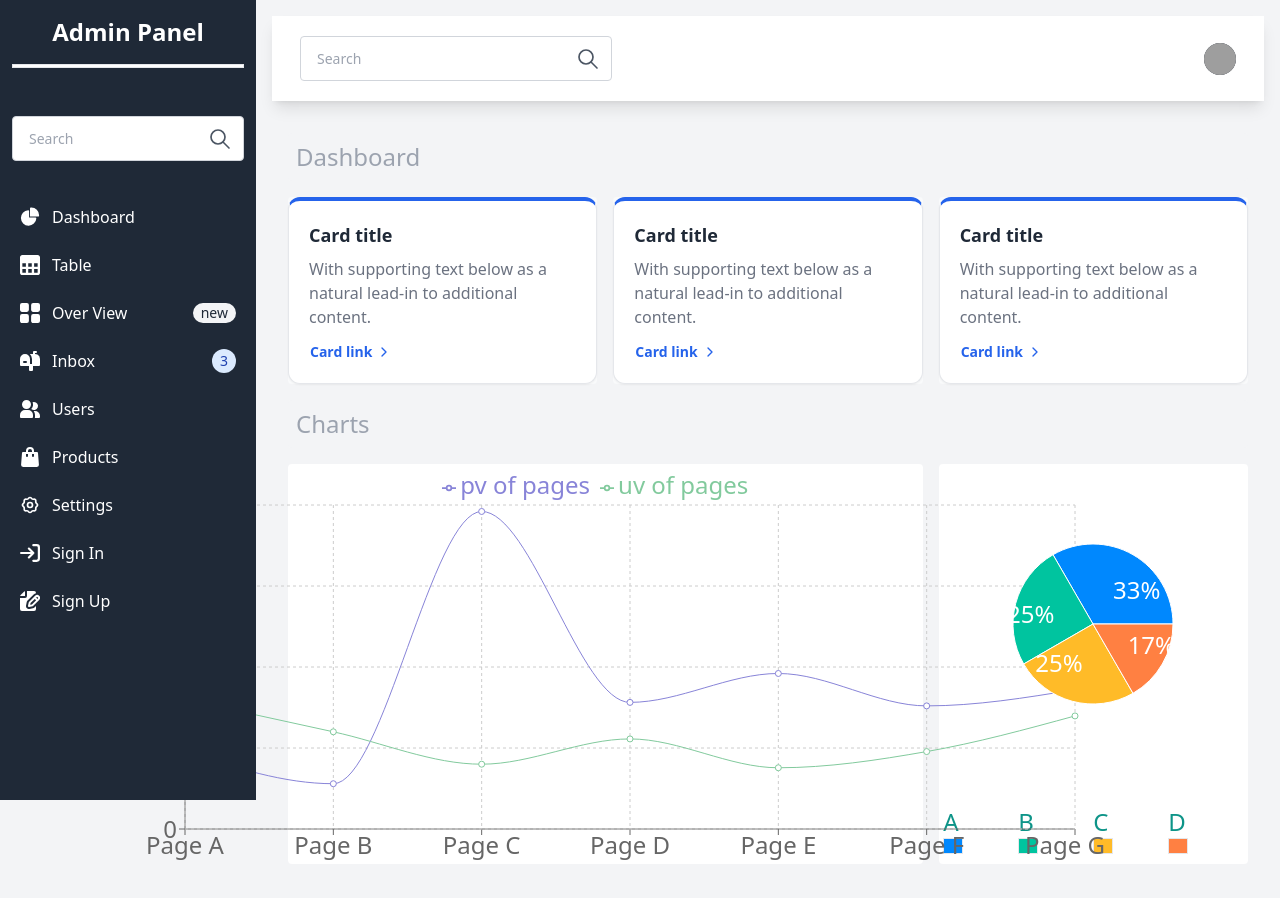
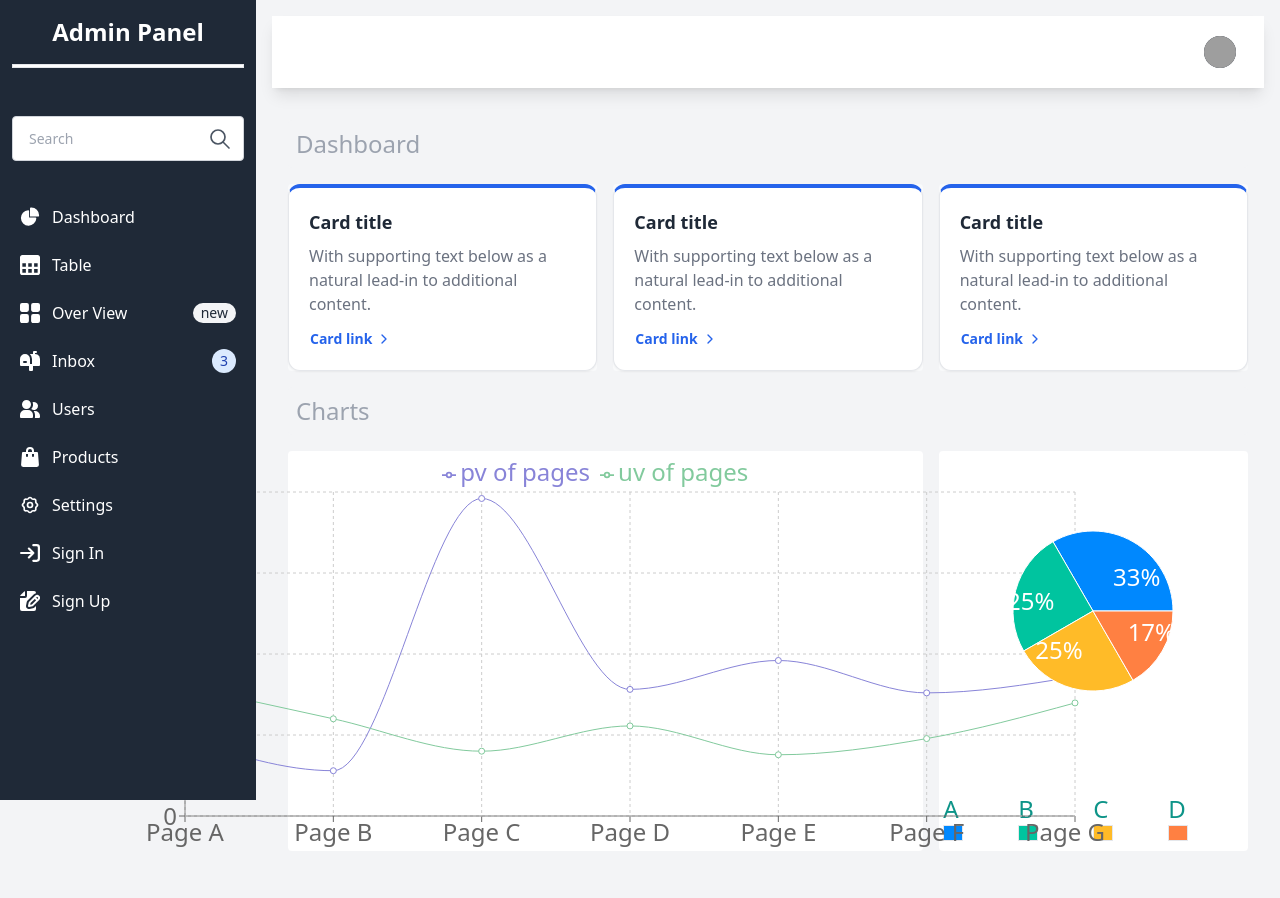
Before and after one commit to yadamoon/Admin-Panel, a React (Vite) app in the folder Dashboard/: page / in a window 1280 px wide. Shown: the top 898 px of the page. Built offline with nearby package versions, Linux system fonts and the light colour scheme; grey boxes are pictures that could not be loaded.

Commit message:
updated css part

```diff
--- a/Dashboard/src/components/SideBar/common/HeaderApp.jsx
+++ b/Dashboard/src/components/SideBar/common/HeaderApp.jsx
@@ -9,36 +9,41 @@ export default function HeaderApp() {
   return (
     <div className=" 2xl:mx-auto">
       <div className="bg-white  shadow-lg py-5 px-7">
-        <nav className="flex justify-between">
-          <div className=" flex justify-center items-center relative   w-1/3">
+        <nav className="flex justify-between ">
+          <div className="mt-8"></div>
+          <div className="lg:w-3/5 flex mt-10 ml-2 lg:ml-0 lg:mt-0 lg:justify-end justify-center items-center">
+            {/* <div className="pt-2 relative  text-gray-600">
               <input
-              className="text-sm leading-none text-left text-gray-600 px-4 py-3 w-full border rounded border-gray-300  outline-none"
-              type="text"
+                className="focus:ring-2 focus:ring-offset-2 focus:ring-gray-400 bg-gray-200 h-10 px-5 pr-16 rounded-lg text-sm focus:outline-none"
+                type="search"
+                name="search"
                 placeholder="Search"
               />
+              <button
+                type="submit"
+                className="focus:ring-2 focus:ring-offset-2 text-gray-600 focus:text-indigo-700 focus:rounded-full   focus:ring-indigo-700 bg-gray-200 e absolute right-0 top-0 mt-5 mr-4"
+              >
                 <svg
-              className="absolute right-3 z-10 cursor-pointer"
-              width={24}
-              height={24}
-              viewBox="0 0 24 24"
-              fill="none"
+                  className=" h-4 w-4 fill-current"
                   xmlns="http://www.w3.org/2000/svg"
+                  xmlnsXlink="http://www.w3.org/1999/xlink"
+                  version="1.1"
+                  id="Capa_1"
+                  x="0px"
+                  y="0px"
+                  viewBox="0 0 56.966 56.966"
+                  style={{ enableBackground: "new 0 0 56.966 56.966" }}
+                  xmlSpace="preserve"
+                  width="512px"
+                  height="512px"
                 >
-              <path
-                d="M10 17C13.866 17 17 13.866 17 10C17 6.13401 13.866 3 10 3C6.13401 3 3 6.13401 3 10C3 13.866 6.13401 17 10 17Z"
-                stroke="#4B5563"
-                strokeWidth="1.66667"
-                strokeLinecap="round"
-                strokeLinejoin="round"
-              />
-              <path
-                d="M21 21L15 15"
-                stroke="#4B5563"
-                strokeWidth="1.66667"
-                strokeLinecap="round"
-                strokeLinejoin="round"
-              />
+                  <path d="M55.146,51.887L41.588,37.786c3.486-4.144,5.396-9.358,5.396-14.786c0-12.682-10.318-23-23-23s-23,10.318-23,23  s10.318,23,23,23c4.761,0,9.298-1.436,13.177-4.162l13.661,14.208c0.571,0.593,1.339,0.92,2.162,0.92  c0.779,0,1.518-0.297,2.079-0.837C56.255,54.982,56.293,53.08,55.146,51.887z M23.984,6c9.374,0,17,7.626,17,17s-7.626,17-17,17  s-17-7.626-17-17S14.61,6,23.984,6z" />
                 </svg>
+              </button>
+            </div> */}
+            {/* <h1 className="font-bold text-teal-600 text-3xl uppercase">
+              food recipe
+            </h1> */}
           </div>
 
           <div className="flex items-center">
```
Lines whose indentation alone changed are shown as unchanged.
